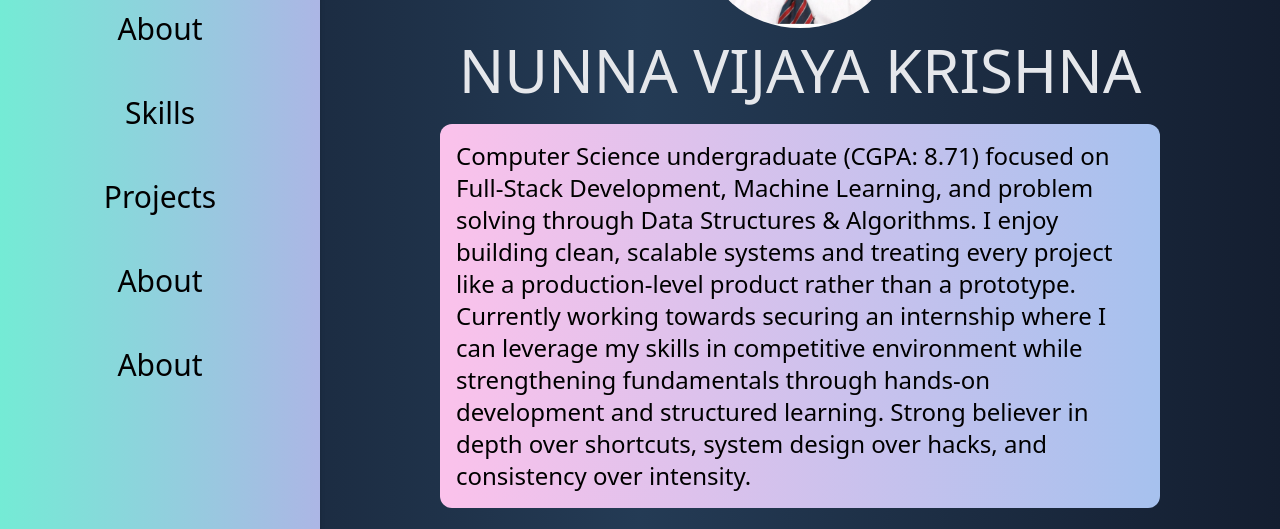
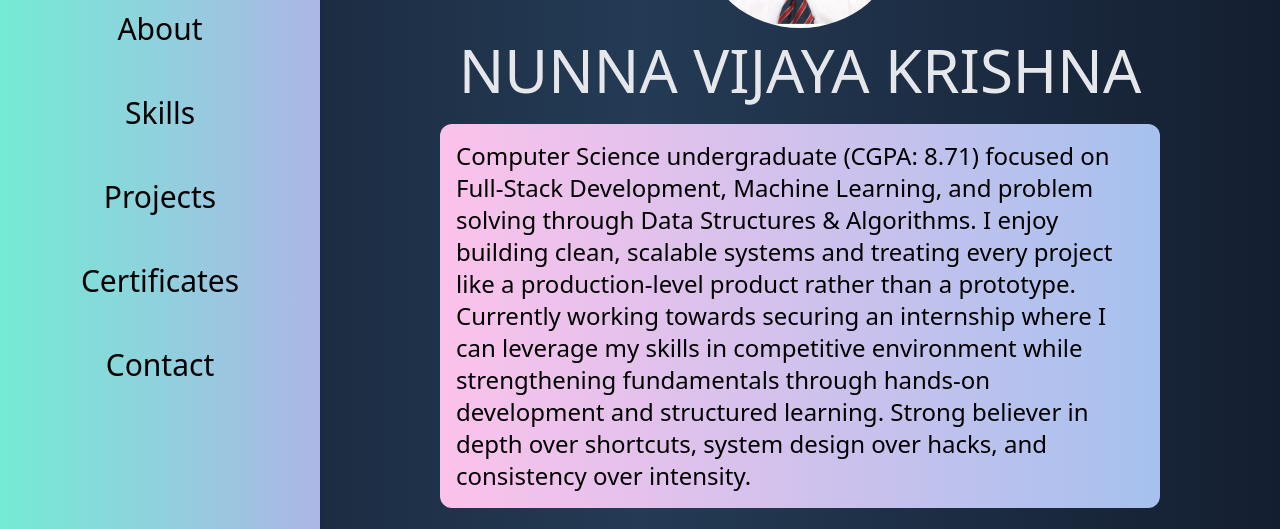
Before and after one commit to NUNNAVIJAYAKRISHNA/tailwind, a website: page portfolio.html in a window 1280 px wide. Shown: the part 203-732 px from the top of the page. Drawn offline with Linux system fonts and the light colour scheme.

Commit message:
Navbar correctly named.

```diff
--- a/portfolio.html
+++ b/portfolio.html
@@ -11,20 +11,21 @@
 <body class="bg-ink m-0 p-0">
   <div class="lg:flex flex-row">
     <nav
-      class="bg-glacier rounded-lg shadow-md h-fit flex flex-row justify-center align-middle lg:flex-col lg:h-screen lg:w-1/4">
+      class="bg-glacier rounded-lg shadow-md h-fit flex flex-row justify-center align-middle
+            lg:flex-col lg:h-screen lg:w-1/4 lg:sticky lg:top-0 self-start">
       <ul
         class="flex flex-row mx-auto items-center gap-4 md:gap-6 lg:gap-8 text-xl md:text-2xl lg:text-3xl lg:flex-col">
         <li class="py-2"><a href="#about" class="cursor-pointer">About</a></li>
         <li class="py-2"><a href="#skills" class="cursor-pointer">Skills</a></li>
         <li class="py-2"><a href="#projects" class="cursor-pointer">Projects</a></li>
-        <li class="py-2"><a href="#about" class="cursor-pointer">About</a></li>
-        <li class="py-2"><a href="#about" class="cursor-pointer">About</a></li>
+        <li class="py-2"><a href="#certifications" class="cursor-pointer">Certificates</a></li>
+        <li class="py-2"><a href="#contact" class="cursor-pointer">Contact</a></li>
       </ul>
     </nav>
     <div class="mx-auto sm:w-full md:w-4/5 lg:w-3/4">
       <div class="flex flex-col mx-auto">
         <img src="assets/images/profile_picture.jpg" class="w-48 rounded-full mx-auto py-3" alt="">
-        <h1 class="text-text_color text-2xl md:text-4xl lg:text-6xl mx-auto">NUNNA VIJAYA KRISHNA</h1>
+        <h1 class="text-text_color text-2xl md:text-4xl lg:text-6xl text-center">NUNNA VIJAYA KRISHNA</h1>
       </div>
       <br>
       <div
@@ -43,7 +44,7 @@
       </div>
       <br>
       <div id="skills" class="w-11/12 md:w-4/5 lg:w-3/4 items-center mx-auto">
-        <h1 class="text-text_color text-2xl md:text-4xl lg:text-6xl text-center">SKILLS</h1>
+        <h1 class="text-text_color text-2xl md:text-4xl lg:text-6xl text-center">SKILLS</h1> <br>
         <div class="grid grid-cols-3 lg:grid-cols-4 mx-auto justify-items-center gap-4" >
           <img class="w-24 h-24 hover:transition-all hover:scale-105"
             src="https://cdn.jsdelivr.net/gh/devicons/devicon@latest/icons/cplusplus/cplusplus-original.svg" />
```
Also changed, not shown: src/output.css.
